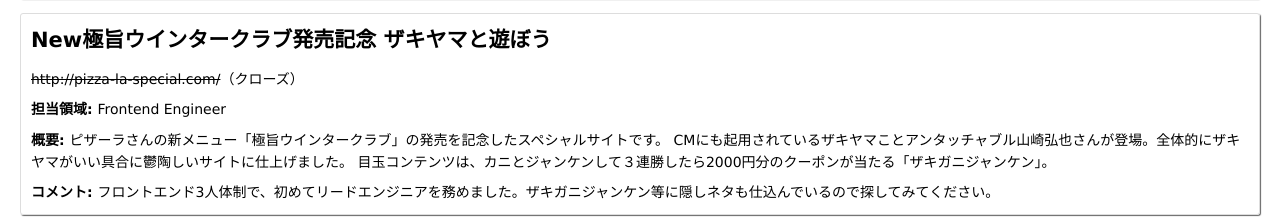
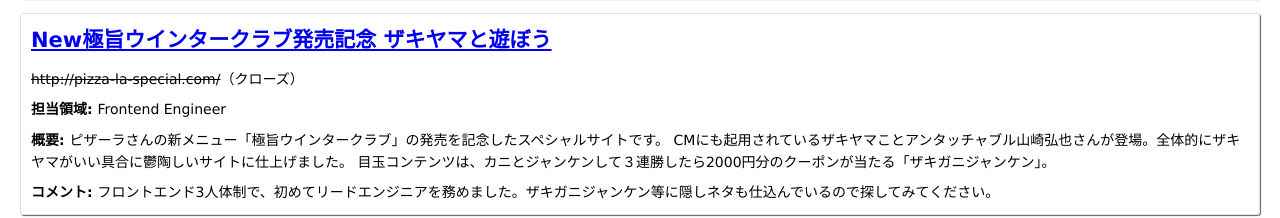
Before and after one commit to butchi/myself, a plain HTML site: page kayac/portfolio/index.html in a window 1280 px wide. Shown: the part 591-809 px from the top of the page. Drawn offline with Linux system fonts and the light colour scheme.

Commit message:
add link

```diff
--- a/kayac/portfolio/index.html
+++ b/kayac/portfolio/index.html
@@ -42,7 +42,7 @@
       <p class="comment">HTML5の演出力が大幅アップしました。</p>
     </article>
     <article class="box href-pizza-la-special">
-      <h1>New極旨ウインタークラブ発売記念 ザキヤマと遊ぼう</h1>
+      <h1><a href="http://www.kayac.com/service/client/1219">New極旨ウインタークラブ発売記念 ザキヤマと遊ぼう</a></h1>
       <p class="url"><s>http://pizza-la-special.com/</s>（クローズ）</p>
       <p class="role">Frontend Engineer</p>
       <p class="description">ピザーラさんの新メニュー「極旨ウインタークラブ」の発売を記念したスペシャルサイトです。
```
